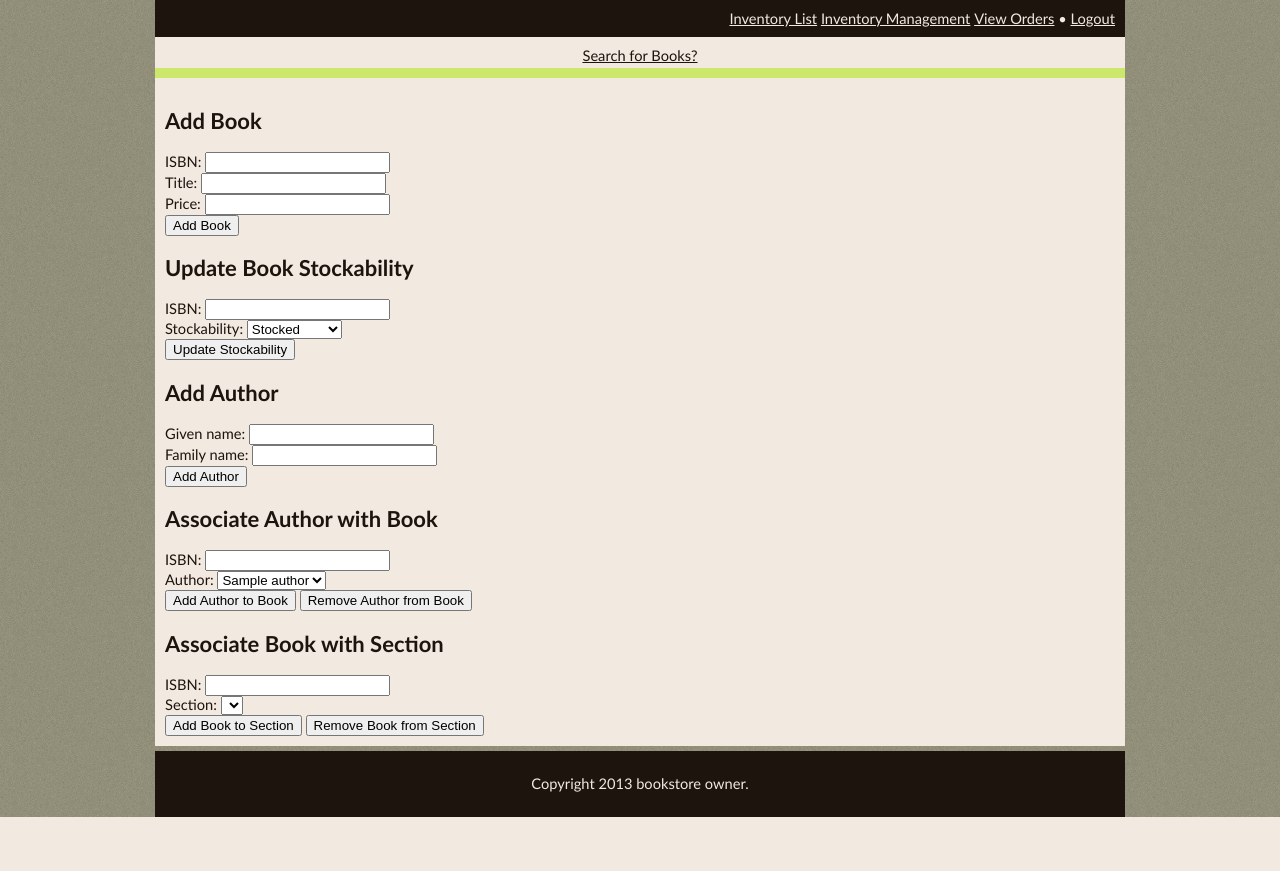
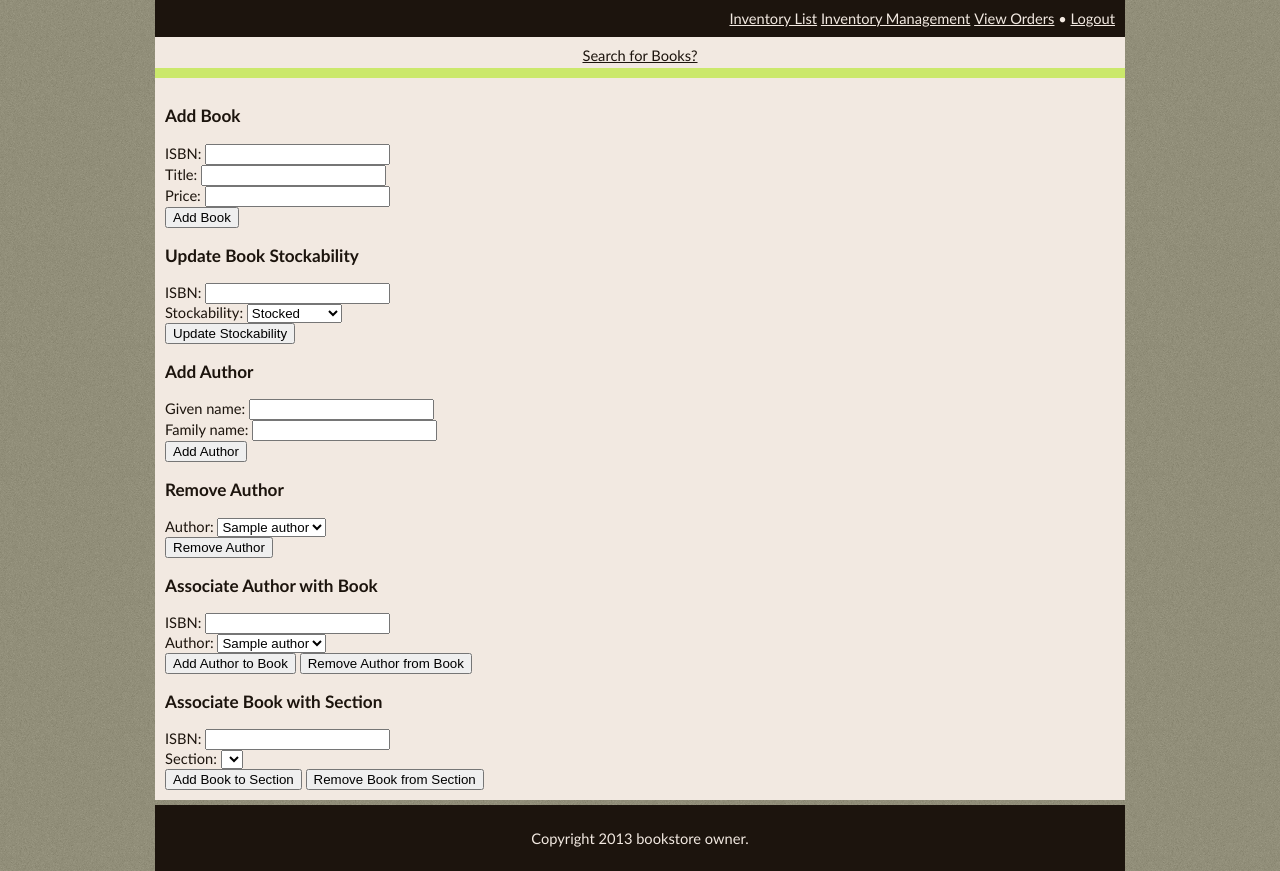
Before and after one commit to MrDOS/wanshitong, a PHP site: page /index.php/management in a window 1280 px wide. Shown: the part 59-930 px from the top of the page. Before the commit the page ends 876 px from the top, so only its background shows below. Run offline with PHP 8.4, Linux system fonts and the light colour scheme; the visitor is signed in with stand-in values (Sample User, id 1); tables that the repository leaves empty or names only in its code hold one stand-in row (values such as "Sample post"); lists and menus that the app fills with data are empty; some libraries are stand-ins or nearby versions.

Commit message:
Author deletion.

```diff
--- a/engine/wanshitong/controllers/ManagementController.php
+++ b/engine/wanshitong/controllers/ManagementController.php
@@ -70,12 +70,18 @@ class ManagementController extends Controller
 
             $this->books_repository->setStocked($isbn, ($post['stocked'] === 'true') ? 1 : 0);
         }
-        elseif (isset($post['manage_author']))
+        elseif (isset($post['manage_author_add']))
         {
             $given_name = preg_replace('/[^A-Za-z0-9\-. ]/', '', $post['given_name']);
             $family_name = preg_replace('/[^A-Za-z0-9\-. ]/', '', $post['family_name']);
 
             $this->authors_repository->insertAuthor($given_name, $family_name);
+        }
+        elseif (isset($post['manage_author_remove']))
+        {
+            $author_id = preg_replace('/[^0-9]/', '', $post['author_id']);
+
+            $this->authors_repository->deleteAuthor($author_id);
         }
         elseif (isset($post['manage_book_author_add']))
         {
--- a/engine/wanshitong/models/Authors.php
+++ b/engine/wanshitong/models/Authors.php
@@ -73,6 +73,24 @@ SQL
     }
 
     /**
+     * Delete an author.
+     *
+     * @param string $author_id the author ID
+     */
+    public function deleteAuthor($author_id)
+    {
+        $authors = $this->db->prepare(<<<SQL
+DELETE FROM book_authors
+WHERE book_authors.author_id = :author_id;
+
+DELETE FROM authors
+WHERE authors.author_id = :author_id;
+SQL
+        );
+        $authors->execute(array(':author_id' => $author_id));
+    }
+
+    /**
      * Associate an author with a book.
      *
      * @param int $author_id the author ID
--- a/templates/management.phtml
+++ b/templates/management.phtml
@@ -1,4 +1,4 @@
-<h2>Add Book</h2>
+<h3>Add Book</h3>
 <form action="<?= ROOT_URL ?>/management" method="post">
     <label for="add_isbn">ISBN:</label>
     <input type="text" name="isbn" id="add_isbn"><br>
@@ -9,7 +9,7 @@
     <input type="submit" name="manage_add" value="Add Book">
 </form>
 
-<h2>Update Book Stockability</h2>
+<h3>Update Book Stockability</h3>
 <form action="<?= ROOT_URL ?>/management" method="post">
     <label for="stock_isbn">ISBN:</label>
     <input type="text" name="isbn" id="stock_isbn"><br>
@@ -21,16 +21,27 @@
     <input type="submit" name="manage_stocked" value="Update Stockability">
 </form>
 
-<h2>Add Author</h2>
+<h3>Add Author</h3>
 <form action="<?= ROOT_URL ?>/management" method="post">
     <label for="author_given_name">Given name:</label>
     <input type="text" name="given_name" id="author_given_name"><br>
     <label for="author_family_name">Family name:</label>
     <input type="text" name="family_name" id="author_family_name"><br>
-    <input type="submit" name="manage_author" value="Add Author">
+    <input type="submit" name="manage_author_add" value="Add Author">
 </form>
 
-<h2>Associate Author with Book</h2>
+<h3>Remove Author</h3>
+<form action="<?= ROOT_URL ?>/management" method="post">
+    <label for="remove_author">Author:</label>
+    <select name="author_id" id="remove_author">
+        <?php foreach($authors as $author): ?>
+        <option value="<?= $author->author_id ?>"><?= $author->sort_name ?></option>
+        <?php endforeach; ?>
+    </select><br>
+    <input type="submit" name="manage_author_remove" value="Remove Author">
+</form>
+
+<h3>Associate Author with Book</h3>
 <form action="<?= ROOT_URL ?>/management" method="post">
     <label for="book_author_isbn">ISBN:</label>
     <input type="text" name="isbn" id="book_author_isbn"><br>
@@ -44,7 +55,7 @@
     <input type="submit" name="manage_book_author_remove" value="Remove Author from Book">
 </form>
 
-<h2>Associate Book with Section</h2>
+<h3>Associate Book with Section</h3>
 <form action="<?= ROOT_URL ?>/management" method="post">
     <label for="book_section_isbn">ISBN:</label>
     <input type="text" name="isbn" id="book_section_isbn"><br>
```
